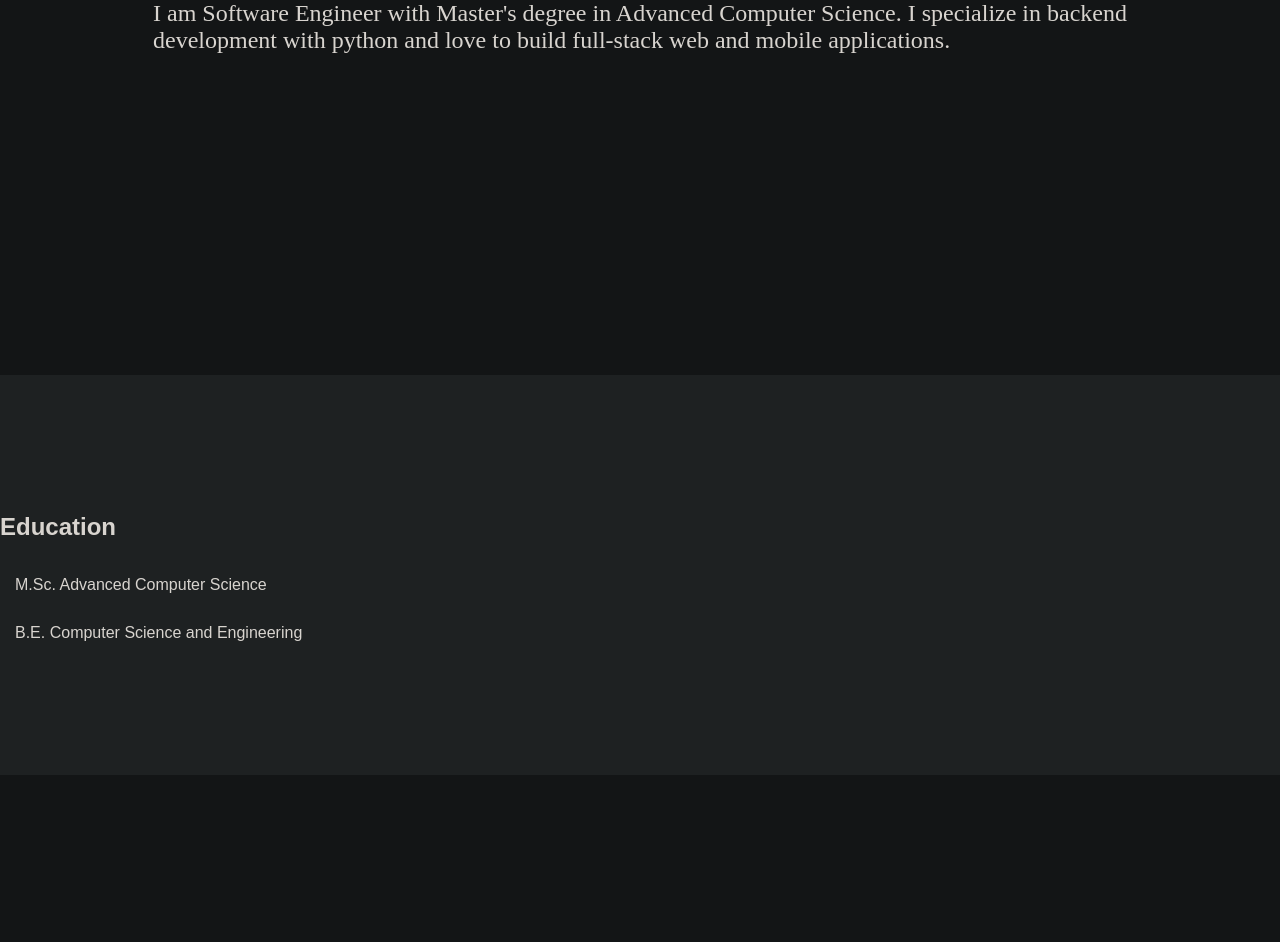
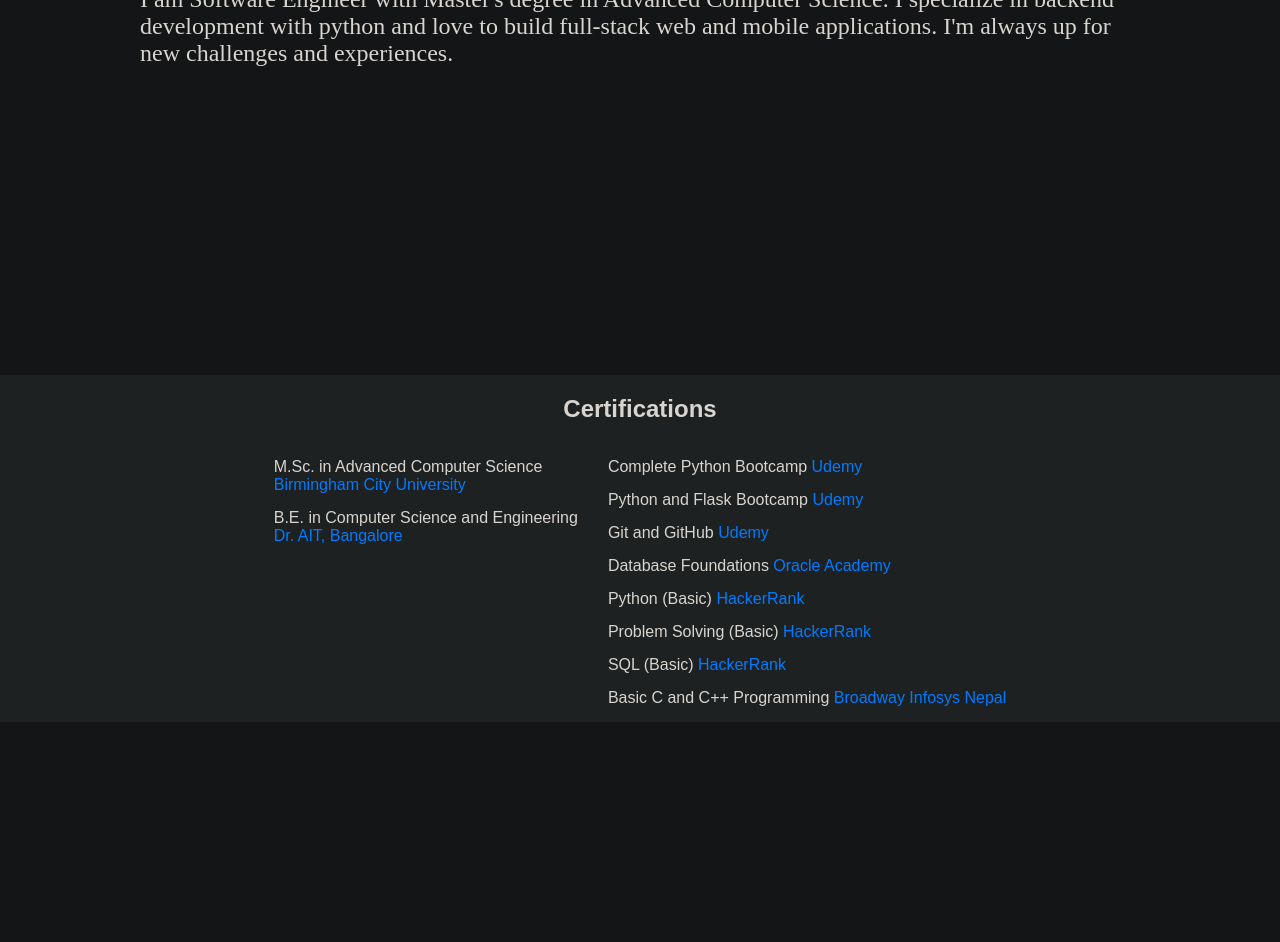
Before and after one commit to AashishCB/portfolio, a plain HTML site: page index.html in a window 1280 px wide. Shown: the part 509-1451 px from the top of the page. Drawn offline with Linux system fonts and the light colour scheme.

Commit message:
update certifications section

```diff
--- a/index.html
+++ b/index.html
@@ -24,10 +24,9 @@
     <p>Welcome Visitor</p>
     <nav>
         <ul>
-            <li><a class="nav-link" data-target="about" href="#">About Me</a></li>
-            <li><a class="nav-link" data-target="education" href="#">Education</a></li>
+            <li><a class="nav-link" data-target="about" href="#">About</a></li>
+            <li><a class="nav-link" data-target="certifications" href="#">Certifications</a></li>
             <li><a class="nav-link" data-target="projects" href="#">Projects</a></li>
-            <li><a class="nav-link" data-target="certifications" href="#">Certifications</a></li>
             <li><a class="nav-link" data-target="contact" href="#">Contact</a></li>
         </ul>
     </nav>
@@ -38,21 +37,37 @@
         <p class="full_name">Aashish Chandra Bivek</p>
         <div class="personal_summary">
             <span>I am Software Engineer with Master's degree in Advanced Computer Science.</span>
-            <span>I specialize in backend <br>development with python and love to build full-stack web and mobile applications.</span>
+            <span>I specialize in backend development with python and love to build full-stack web and mobile applications.</span>
+            <span>I'm always up for new challenges and experiences.</span>
         </div>
     </div>
 
 </div>
-<div class="education">
-    <h2>Education</h2>
-    <p>M.Sc. Advanced Computer Science</p>
-    <p>B.E. Computer Science and Engineering</p>
+<div class="certifications">
+    <h2>Certifications</h2>
+    <div class="education_and_certifications_list">
+        <div class="education_list">
+            <p>M.Sc. in Advanced Computer Science <br>
+                <a href="https://www.bcu.ac.uk/" target="_blank">Birmingham City University</a>
+            </p>
+            <p>B.E. in Computer Science and Engineering <br>
+                <a href="https://drive.google.com/file/d/1XD7MNNQBuP3a699OzBGvl79CURLuNJAk/view?usp=drive_link" target="_blank">Dr. AIT, Bangalore</a>
+            </p>
+        </div>
+        <div class="certification_list">
+            <p>Complete Python Bootcamp <a href="https://www.udemy.com/certificate/UC-ZGCIKRBU/" target="_blank">Udemy</a></p>
+            <p>Python and Flask Bootcamp <a href="http://ude.my/UC-7523c4bc-4d4c-4ff2-9b13-1c6b61bc3dc4" target="_blank">Udemy</a>
+            <p>Git and GitHub <a href="http://ude.my/UC-301AQFQN" target="_blank">Udemy</a></p>
+            <p>Database Foundations <a href="https://drive.google.com/file/d/1vLy4rjLVP3nfdlPhXQE6UvsNmL9kAGWw/view?usp=sharing" target="_blank">Oracle Academy</a></p>
+            <p>Python (Basic) <a href="https://www.hackerrank.com/certificates/e94efcc66d73" target="_blank">HackerRank</a></p>
+            <p>Problem Solving (Basic) <a href="https://www.hackerrank.com/certificates/ddbec24e0b62" target="_blank">HackerRank</a></p>
+            <p>SQL (Basic) <a href="https://www.hackerrank.com/certificates/72ee7305b6ec" target="_blank">HackerRank</a></p>
+            <p>Basic C and C++ Programming <a href="https://broadwayinfosys.com/" target="_blank">Broadway Infosys Nepal</a></p>
+        </div>
+    </div>
 </div>
 <div class="projects">
     <h2>Projects</h2>
-</div>
-<div class="certifications">
-    <h2>Certifications</h2>
 </div>
 <div class="contact">
     <h2>Contact</h2>
--- a/styles.css
+++ b/styles.css
@@ -63,6 +63,20 @@ div {
         font-family: fangsong;
         margin: 15px;
         font-size: 1.5em;
+        max-width: 1000px;
+    }
+}
+
+.certifications {
+    display: flex;
+    flex: auto;
+    flex-direction: column;
+    justify-content: center;
+    align-items: center;
+    background-color: rgb(30, 33, 34);
+    .education_and_certifications_list {
+        display: flex;
+        flex-direction: row;
     }
 }
 
@@ -76,26 +90,12 @@ div {
     background-color: #131516;
 }
 
-.education{
-    height: 50vh;
-    display: flex;
-    flex-direction: column;
-    justify-content: center;
-    background-color: rgb(30, 33, 34)
-}
-.certifications {
-    height: 100vh;
-    display: flex;
-    flex-direction: column;
-    justify-content: center;
-    background-color: rgb(30, 33, 34)
-}
 .contact {
     height: 50vh;
     display: flex;
     flex-direction: column;
     justify-content: center;
-    background-color: #131516;
+    background-color: rgb(30, 33, 34);
 }
 
 a {
@@ -110,6 +110,6 @@ a:hover {
 footer {
     text-align: center;
     padding: 0.01em 0;
-    background-color: rgb(30, 33, 34);
+    background-color: #131516;
     color: #fff;
 }
```
